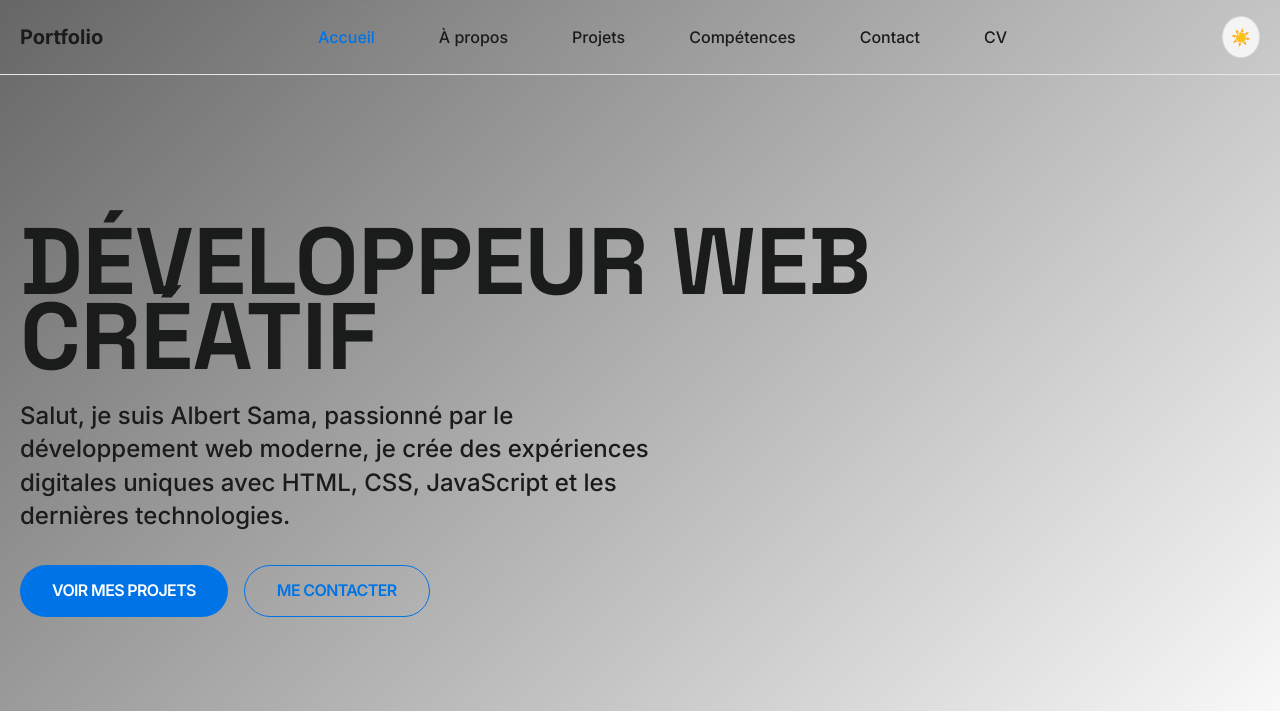
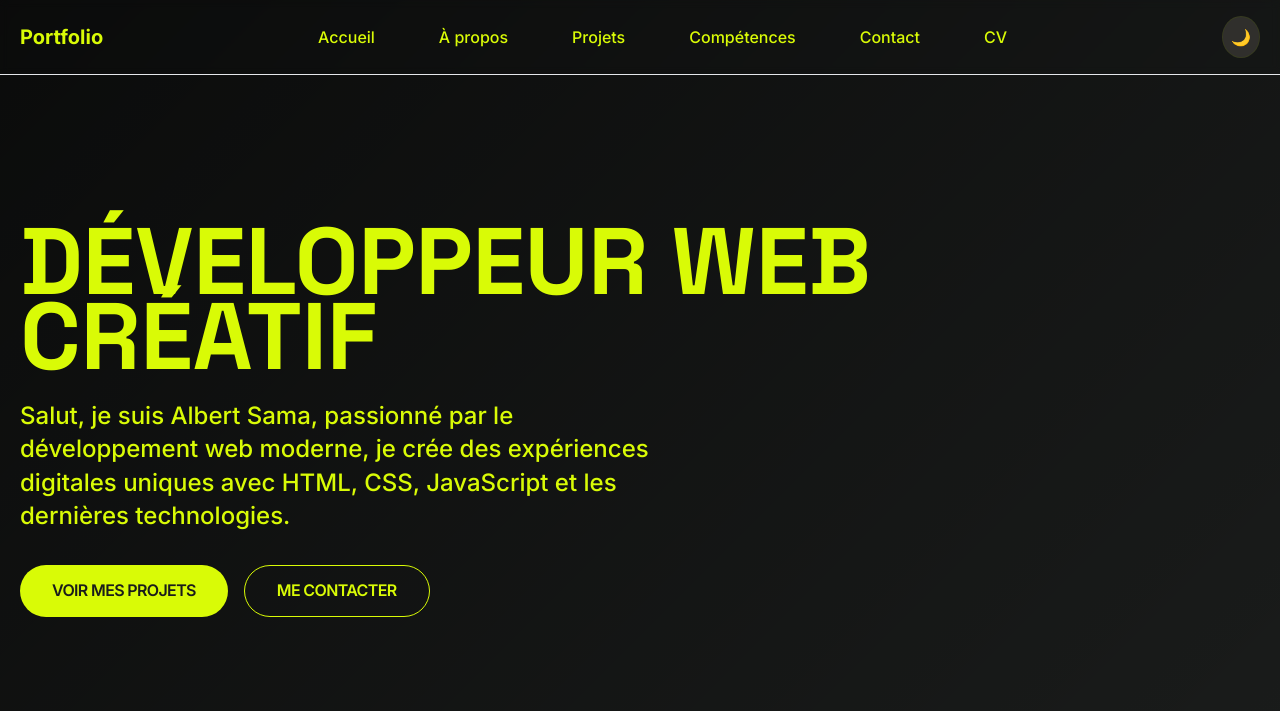
Before and after one commit to EINSTEIN90/mon-portfolio, a plain HTML site: page index.html in a window 1280 px wide. Shown: the top 711 px of the page. Drawn offline with nearby package versions, Linux system fonts and the light colour scheme.

Commit message:
feat: Ajustement de la logique du mode clair/sombre du style

```diff
--- a/css/style.css
+++ b/css/style.css
@@ -41,29 +41,6 @@ input, textarea, select {
   color: #1a1c1b !important;
 }
 
-/* Thème clair - s'applique si le navigateur est en mode clair */
-@media (prefers-color-scheme: light) {
-  :root {
-    --bg-page: #ffffff;
-    --bg-card: #f4f4f4;
-
-    --text-primary: #1a1c1b;
-    --text-secondary: #555555;
-    --text-inverse: #ffffff;
-
-    --border-light: rgba(0, 0, 0, 0.1);
-    --border-medium: rgba(0, 0, 0, 0.3);
-    --border-strong: rgba(0, 0, 0, 0.6);
-
-    --brand-primary: #0073e6;
-    --brand-hover: rgba(0, 115, 230, 0.8);
-    --brand-active: rgba(0, 115, 230, 0.6);
-
-    --secondary-olive: #cccccc;
-    --secondary-yellow: #f8d47a;
-    --secondary-blue: #005bb5;
-  }
-}
 
 /* Thème clair - pour le basculement manuel avec JavaScript */
 .light-mode {
--- a/js/mode.js
+++ b/js/mode.js
@@ -1,15 +1,15 @@
 const toggleBtn = document.getElementById('theme-toggle');
 const root = document.documentElement;
 
-// Charger le mode depuis localStorage
-if (localStorage.getItem('theme') === 'light') {
+// Charger le mode depuis localStorage ou appliquer le défaut (sombre)
+const savedTheme = localStorage.getItem('theme');
+
+if (savedTheme === 'light') {
   root.classList.add('light-mode');
   toggleBtn.textContent = '☀️';
-} else if (!localStorage.getItem('theme')) {
-  if (window.matchMedia('(prefers-color-scheme: light)').matches) {
-    root.classList.add('light-mode');
-    toggleBtn.textContent = '☀️';
-  }
+} else {
+  // Mode sombre par défaut (rien à faire, les variables CSS par défaut sont sombres)
+  toggleBtn.textContent = '🌙';
 }
 
 // Changer le thème au clic
```
